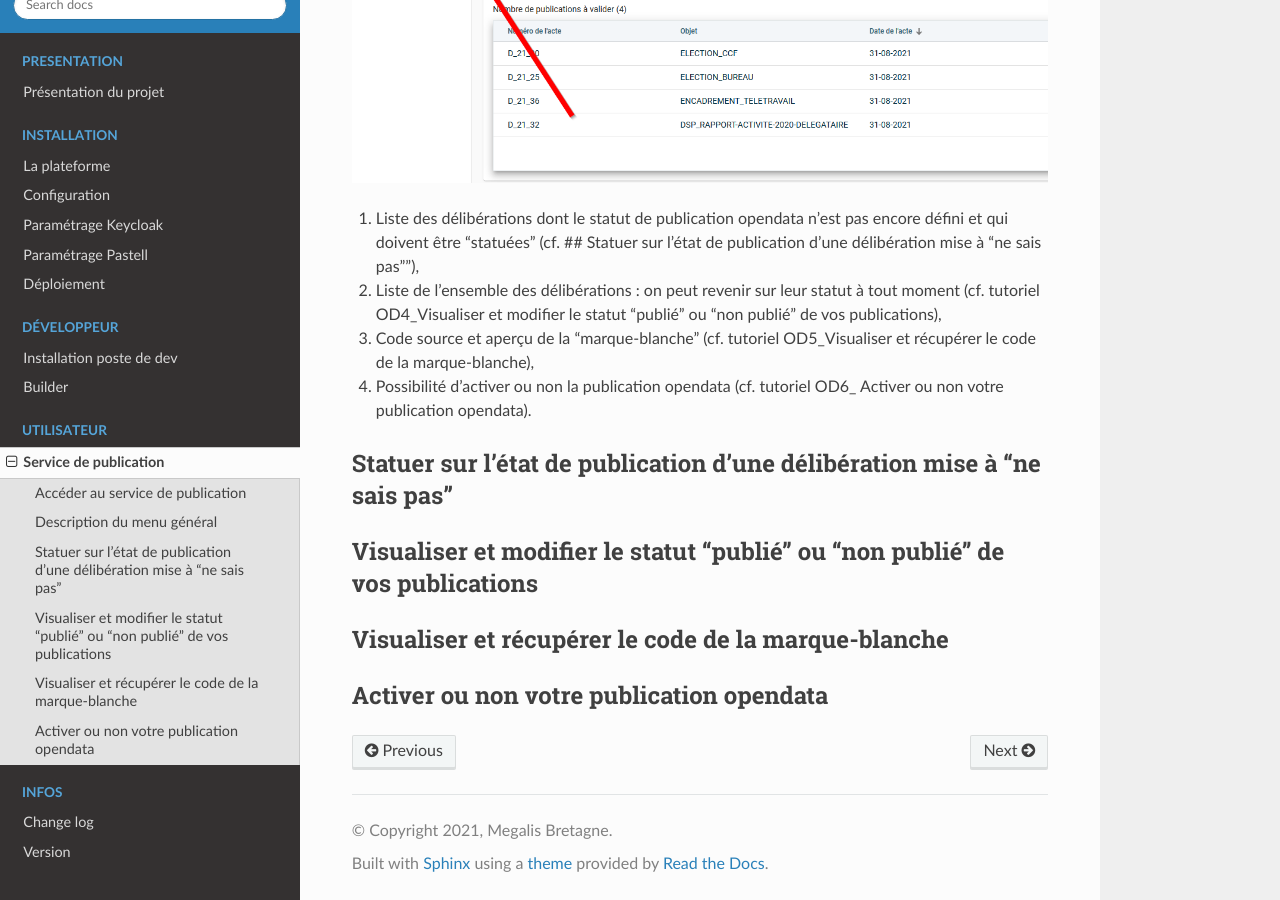
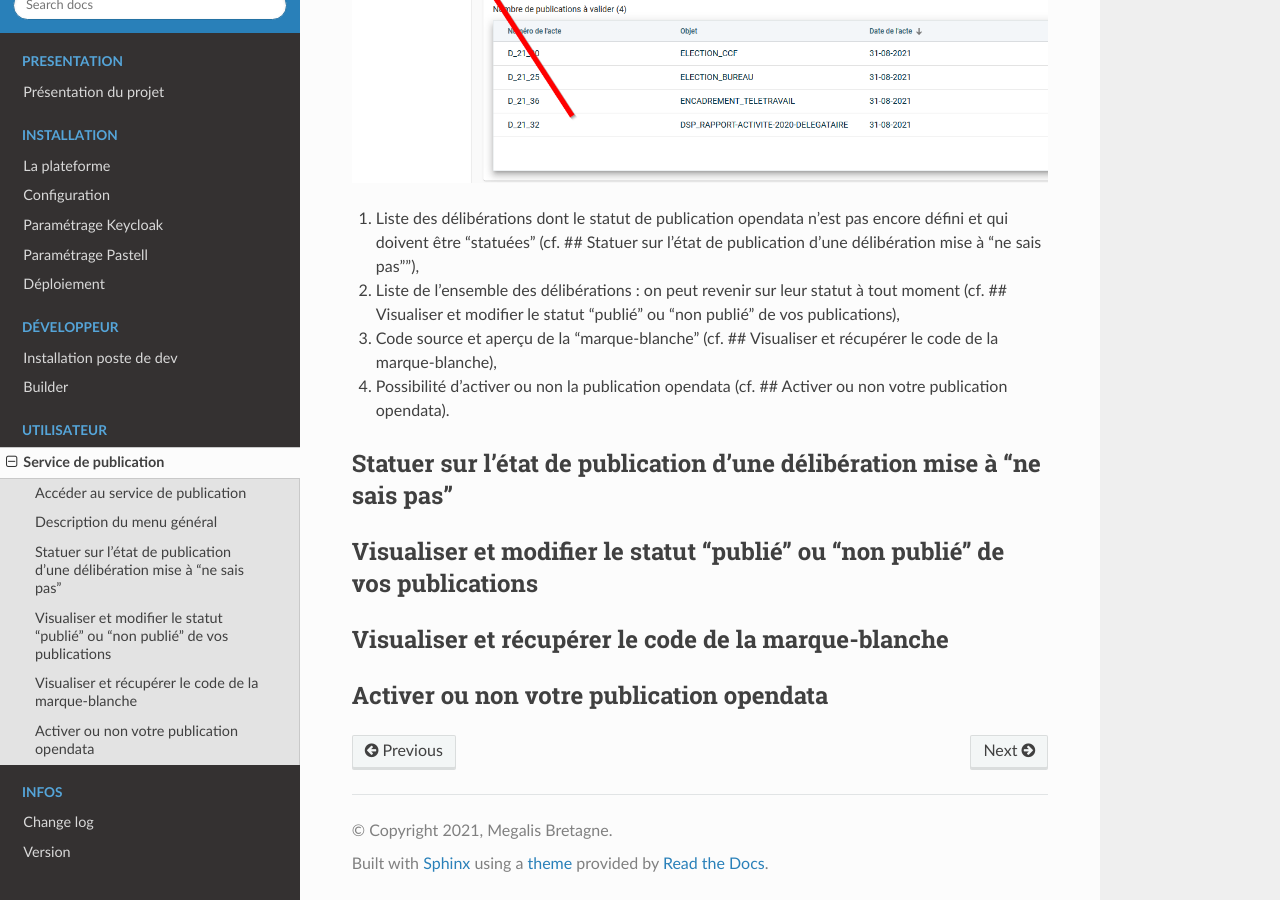
Before and after one commit to megalis-bretagne/opendata-extraction, a Sphinx documentation site: the page built from docs/source/utilisateur/publication.md, in a window 1280 px wide and 900 px high, scrolled down 2793 px. Built offline with Sphinx 7.4.7 and the Read the Docs theme 2.0.0, drawn with Linux system fonts in a browser that asks for light colours.

Commit message:
Update publication.md

```diff
--- a/docs/source/utilisateur/publication.md
+++ b/docs/source/utilisateur/publication.md
@@ -33,9 +33,9 @@ Dans le menu, vous disposez de 4 sous-menus :
 ![acces](img/OD2_01.png)
 
 1. Liste des délibérations dont le statut de publication opendata n'est pas encore défini et qui doivent être "statuées" (cf. ## Statuer sur l'état de publication d'une délibération mise à "ne sais pas""),
-2. Liste de l'ensemble des délibérations : on peut revenir sur leur statut à tout moment (cf. tutoriel OD4_Visualiser et modifier le statut "publié" ou "non publié" de vos publications),
-3. Code source et aperçu de la "marque-blanche" (cf. tutoriel OD5_Visualiser et récupérer le code de la marque-blanche),
-4. Possibilité d'activer ou non la publication opendata (cf. tutoriel OD6_ Activer ou non votre publication opendata).
+2. Liste de l'ensemble des délibérations : on peut revenir sur leur statut à tout moment (cf. ## Visualiser et modifier le statut "publié" ou "non publié" de vos publications),
+3. Code source et aperçu de la "marque-blanche" (cf. ## Visualiser et récupérer le code de la marque-blanche),
+4. Possibilité d'activer ou non la publication opendata (cf. ## Activer ou non votre publication opendata).
 
 
 
```
